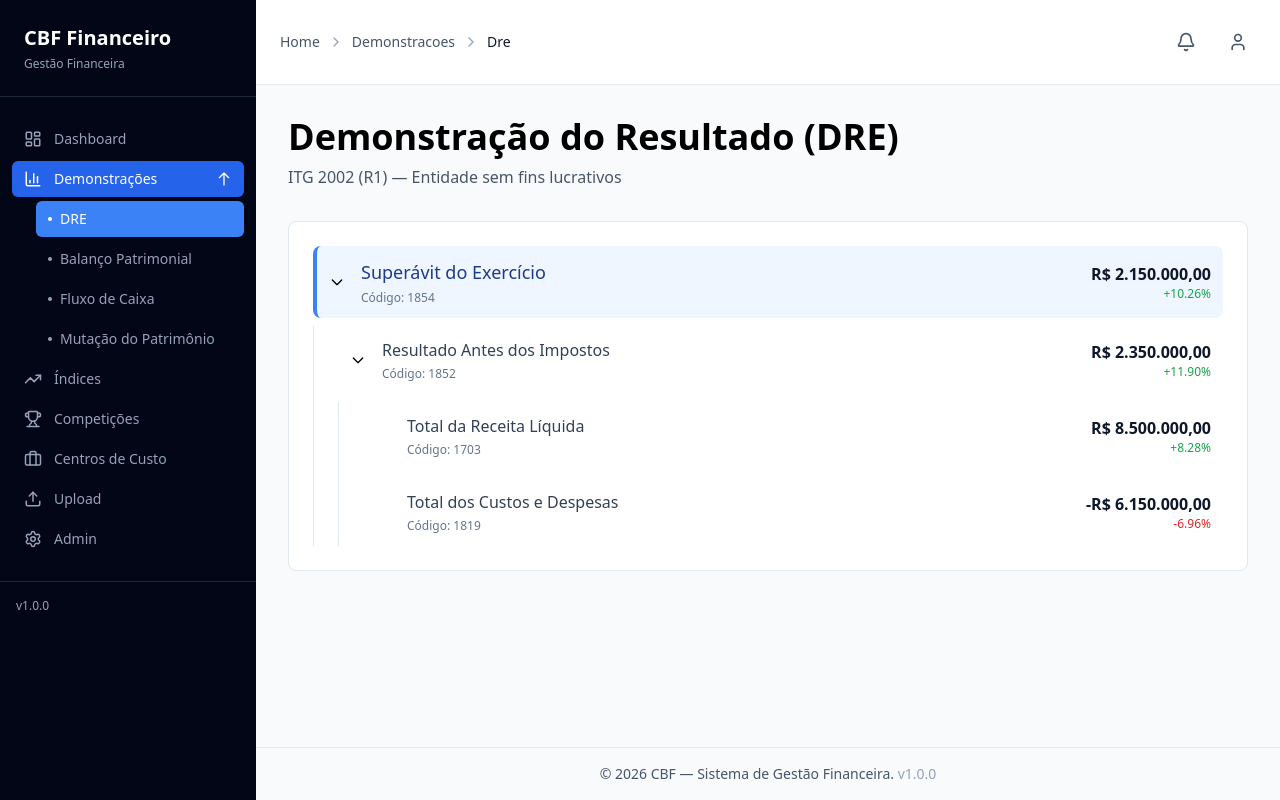
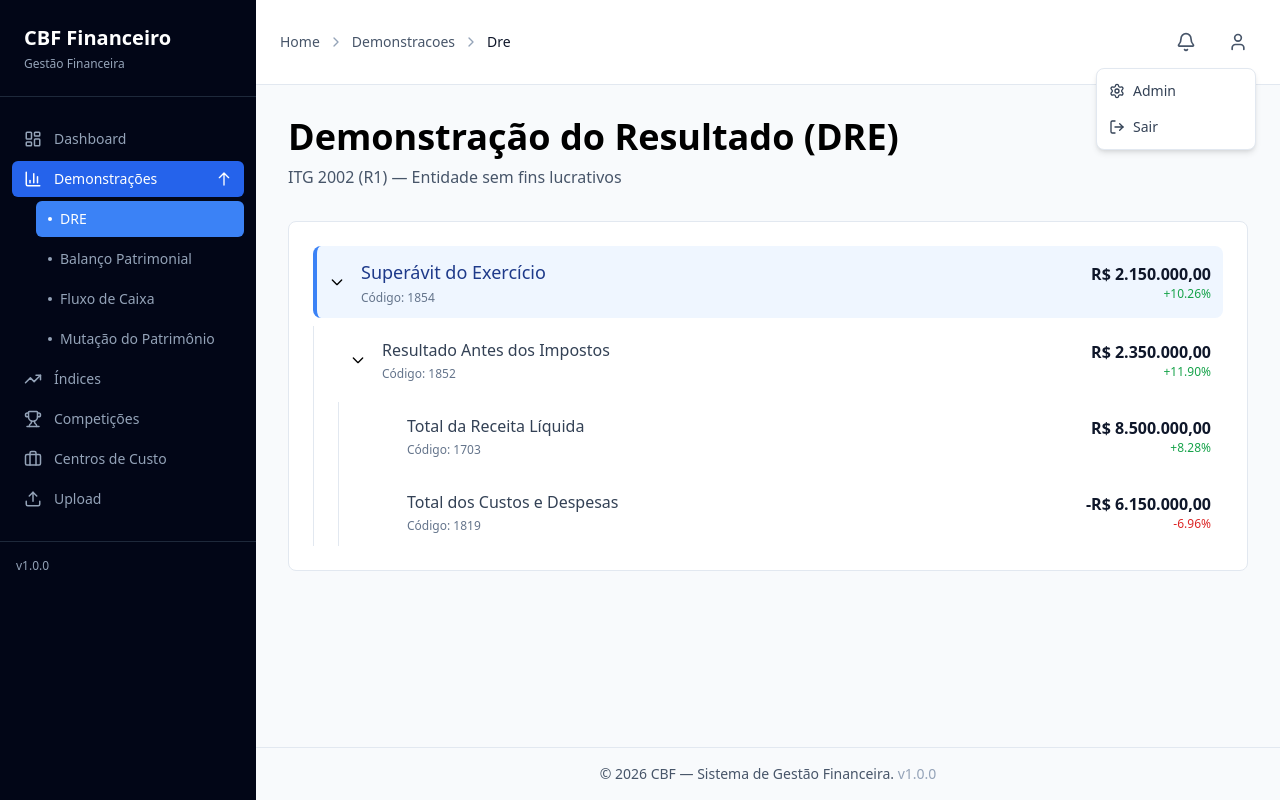
Before and after one commit to guraassessoria/gestao-financeira-cbf, a Next.js app: page /demonstracoes/dre in a window 1280 px wide. Both pictures are taken after a click on the button 1238 px from the left and 42 px from the top of the page. Built offline with nearby package versions, Linux system fonts and the light colour scheme.

Commit message:
feat: menu de perfil funcional com Admin e Sair

```diff
--- a/src/components/layout/Header.tsx
+++ b/src/components/layout/Header.tsx
@@ -1,11 +1,26 @@
 'use client'
 
+import { useEffect, useRef, useState } from 'react'
 import Link from 'next/link'
 import { usePathname } from 'next/navigation'
-import { ChevronRight, Bell, User } from 'lucide-react'
+import { signOut } from 'next-auth/react'
+import { ChevronRight, Bell, User, Settings, LogOut } from 'lucide-react'
 
 export function Header() {
   const pathname = usePathname()
+  const [isUserMenuOpen, setIsUserMenuOpen] = useState(false)
+  const userMenuRef = useRef<HTMLDivElement>(null)
+
+  useEffect(() => {
+    const handleOutsideClick = (event: MouseEvent) => {
+      if (userMenuRef.current && !userMenuRef.current.contains(event.target as Node)) {
+        setIsUserMenuOpen(false)
+      }
+    }
+
+    document.addEventListener('mousedown', handleOutsideClick)
+    return () => document.removeEventListener('mousedown', handleOutsideClick)
+  }, [])
 
   // Generate breadcrumb
   const segments = pathname
@@ -43,9 +58,37 @@ export function Header() {
           <button className="p-2 hover:bg-slate-100 rounded-lg transition-colors" aria-label="Notifications">
             <Bell size={20} className="text-slate-600" />
           </button>
-          <button className="p-2 hover:bg-slate-100 rounded-lg transition-colors" aria-label="User menu">
-            <User size={20} className="text-slate-600" />
-          </button>
+
+          <div ref={userMenuRef} className="relative">
+            <button
+              className="p-2 hover:bg-slate-100 rounded-lg transition-colors"
+              aria-label="User menu"
+              onClick={() => setIsUserMenuOpen((prev) => !prev)}
+            >
+              <User size={20} className="text-slate-600" />
+            </button>
+
+            {isUserMenuOpen && (
+              <div className="absolute right-0 mt-2 w-40 rounded-lg border border-slate-200 bg-white shadow-md py-1 z-50">
+                <Link
+                  href="/admin"
+                  className="flex items-center gap-2 px-3 py-2 text-sm text-slate-700 hover:bg-slate-100"
+                  onClick={() => setIsUserMenuOpen(false)}
+                >
+                  <Settings size={16} />
+                  <span>Admin</span>
+                </Link>
+
+                <button
+                  className="w-full flex items-center gap-2 px-3 py-2 text-sm text-slate-700 hover:bg-slate-100"
+                  onClick={() => signOut({ callbackUrl: '/login' })}
+                >
+                  <LogOut size={16} />
+                  <span>Sair</span>
+                </button>
+              </div>
+            )}
+          </div>
         </div>
       </div>
     </header>
--- a/src/components/layout/navigation.ts
+++ b/src/components/layout/navigation.ts
@@ -5,7 +5,6 @@ import {
   Trophy,
   Briefcase,
   Upload,
-  Settings,
   LogOut,
   LucideIcon,
 } from 'lucide-react'
@@ -77,12 +76,6 @@ export const mainNavigation: NavItem[] = [
     icon: Upload,
     description: 'Ingestão de dados CT2',
   },
-  {
-    label: 'Admin',
-    href: '/admin',
-    icon: Settings,
-    description: 'Usuários e permissões',
-  },
 ]
 
 export const userNavigation = [
```
